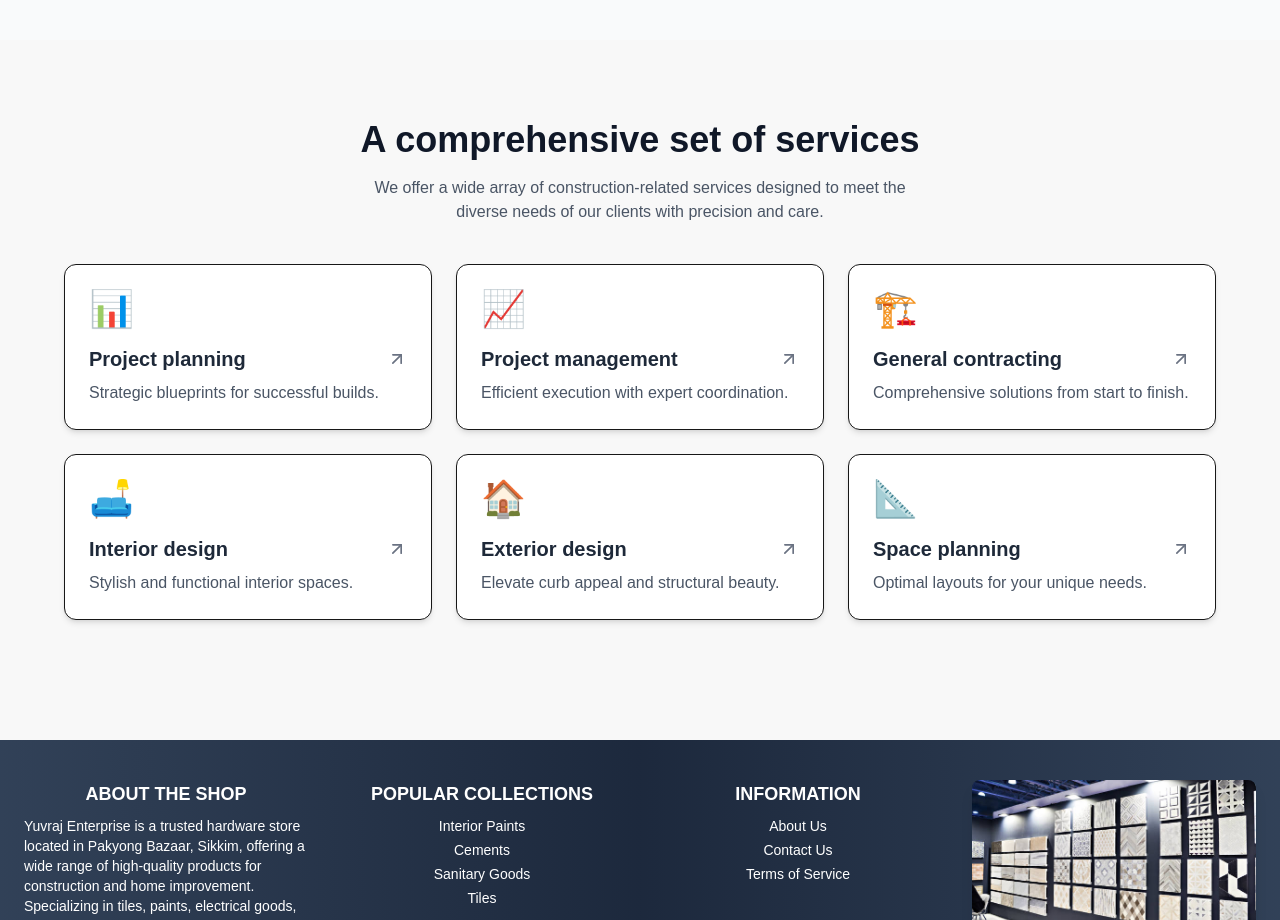
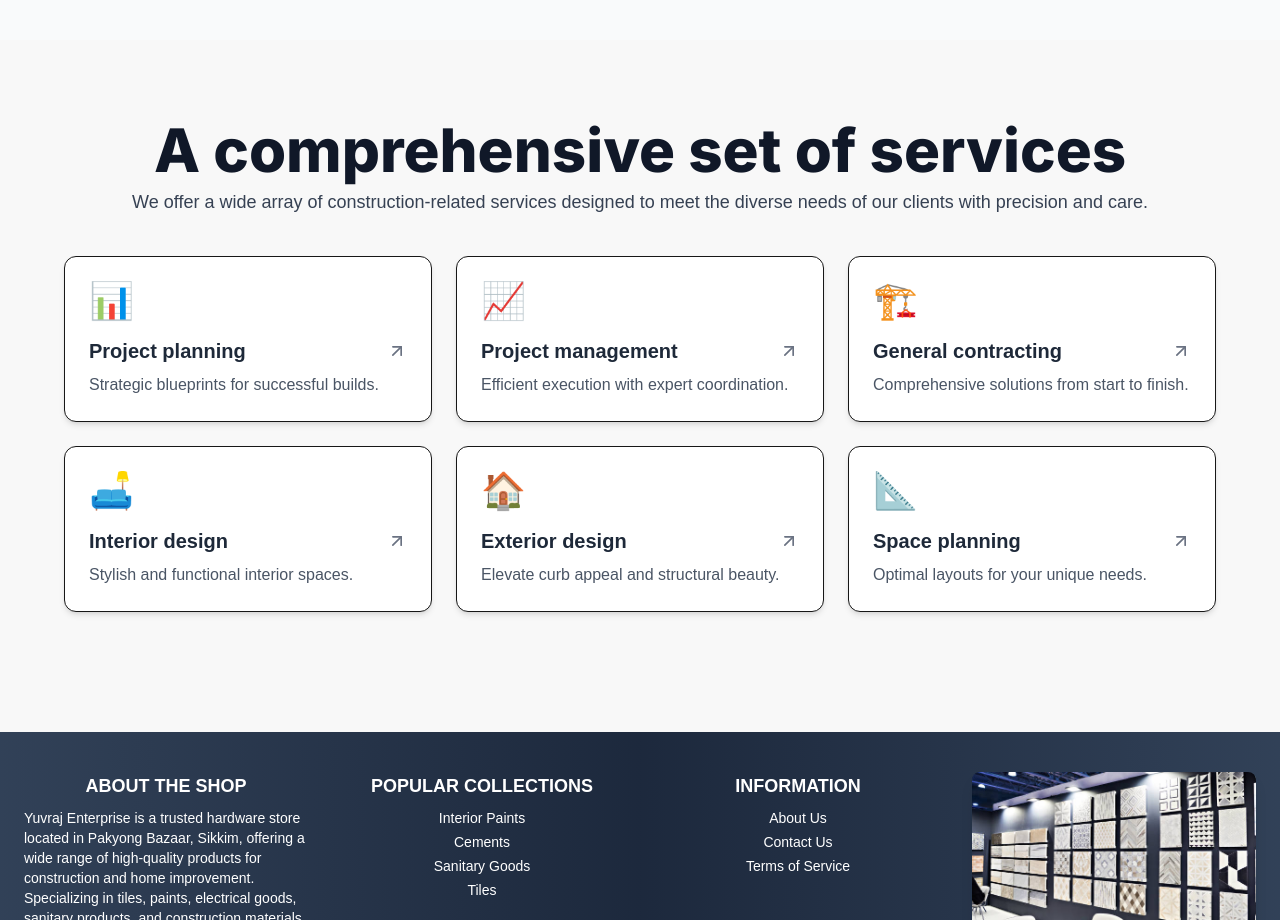
Before and after one commit to A5shi5h/yuvrajenterprise, a Next.js app: page / in a window 1280 px wide. Shown: the part 2039-2959 px from the top of the page. Built offline with nearby package versions, Linux system fonts and the light colour scheme.

Commit message:
some changes in service section

```diff
--- a/components/ServiceSection.tsx
+++ b/components/ServiceSection.tsx
@@ -2,6 +2,9 @@
 
 import { motion } from "framer-motion";
 import { ArrowUpRight } from "lucide-react";
+import { Inter } from "next/font/google";
+
+const inter = Inter({ subsets: ["latin"] });
 
 const services = [
   { title: "Project planning", icon: "📊", description: "Strategic blueprints for successful builds." },
@@ -22,8 +25,8 @@ export default function ServicesSection() {
           transition={{ duration: 0.6 }}
           className="mb-10 text-center"
         >
-          <h2 className="text-3xl md:text-4xl font-bold text-gray-900 mb-4">A comprehensive set of services</h2>
-          <p className="text-gray-600 max-w-xl mx-auto">
+          <h2 className={`text-4xl sm:text-5xl md:text-6xl font-extrabold text-gray-900 ${inter.className}`}>A comprehensive set of services</h2>
+          <p className="text-md sm:text-lg font-medium text-gray-700 mt-2">
             We offer a wide array of construction-related services designed to meet the diverse needs of our clients with precision and care.
           </p>
         </motion.div>
```
